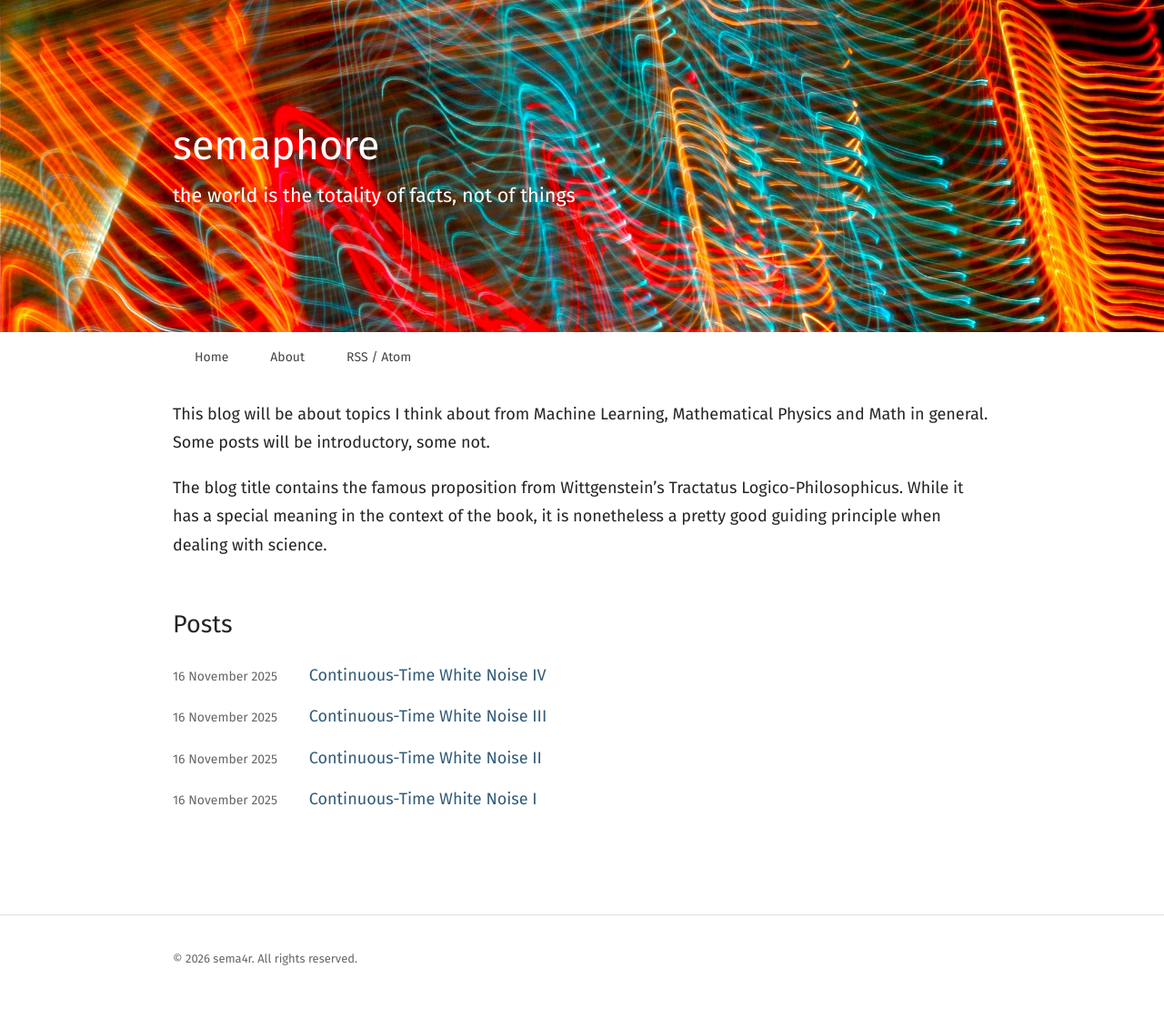
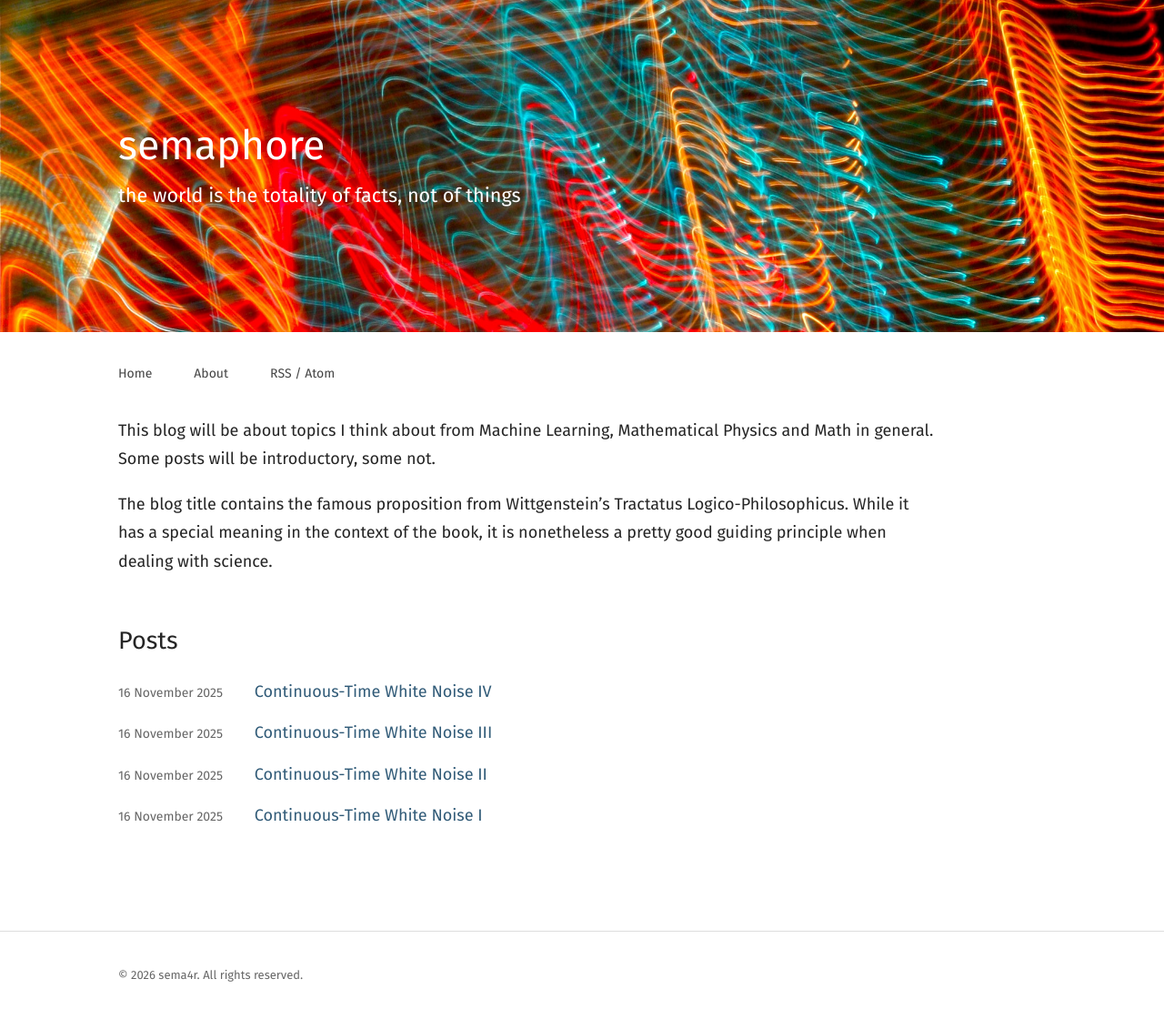
Before and after one commit to sema4r/sema4r.github.io, a Jekyll site: the page built from index.md, in a window 1280 px wide. Shown: the whole page at 91% size. Built offline with Jekyll 4.4.1, drawn with Linux system fonts in a browser that asks for light colours.

Commit message:
Update style.css

```diff
--- a/assets/css/style.css
+++ b/assets/css/style.css
@@ -22,7 +22,8 @@ body {
 
 .container {
   width: min(var(--content-width), calc(100% - 40px));
-  margin: 0 auto;
+  margin-left: max(20px, calc((100% - var(--content-width)) / 2 - 60px));
+  margin-right: auto;
 }
 
 .site-header {
@@ -39,7 +40,8 @@ body {
 
 .header-inner {
   width: min(var(--content-width), calc(100% - 40px));
-  margin: 0 auto;
+  margin-left: max(20px, calc((100% - var(--content-width)) / 2 - 60px));
+  margin-right: auto;
   padding: 2rem 0;
 }
 
@@ -73,9 +75,10 @@ site-title:hover {
 
 /* Navigation */
 .site-nav {
-  max-width: min(var(--content-width), calc(100% - 40px));
-  margin: 0 auto;
-  padding: 1rem 24px;
+  width: min(var(--content-width), calc(100% - 40px));
+  margin-left: max(20px, calc((100% - var(--content-width)) / 2 - 60px));
+  margin-right: auto;
+  padding: 1rem 0;
 }
 
 .site-nav a {
```
